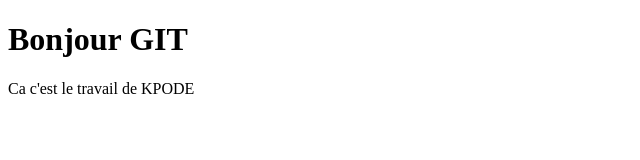
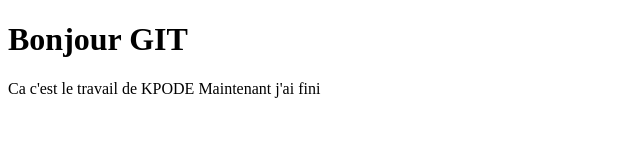
Before and after one commit to Codevals/lpsic3, a plain HTML site: page index.html in a window 1280 px wide. Shown: the whole page, without its empty margins (0-640 px from the left). Drawn offline with Linux system fonts and the light colour scheme.

Commit message:
Update de index.html par KPODE tavail fini

```diff
--- a/index.html
+++ b/index.html
@@ -9,5 +9,6 @@
     <h1>Bonjour GIT</h1>
 
     Ca c'est le travail de KPODE
+    Maintenant j'ai fini
 </body>
 </html>
```
